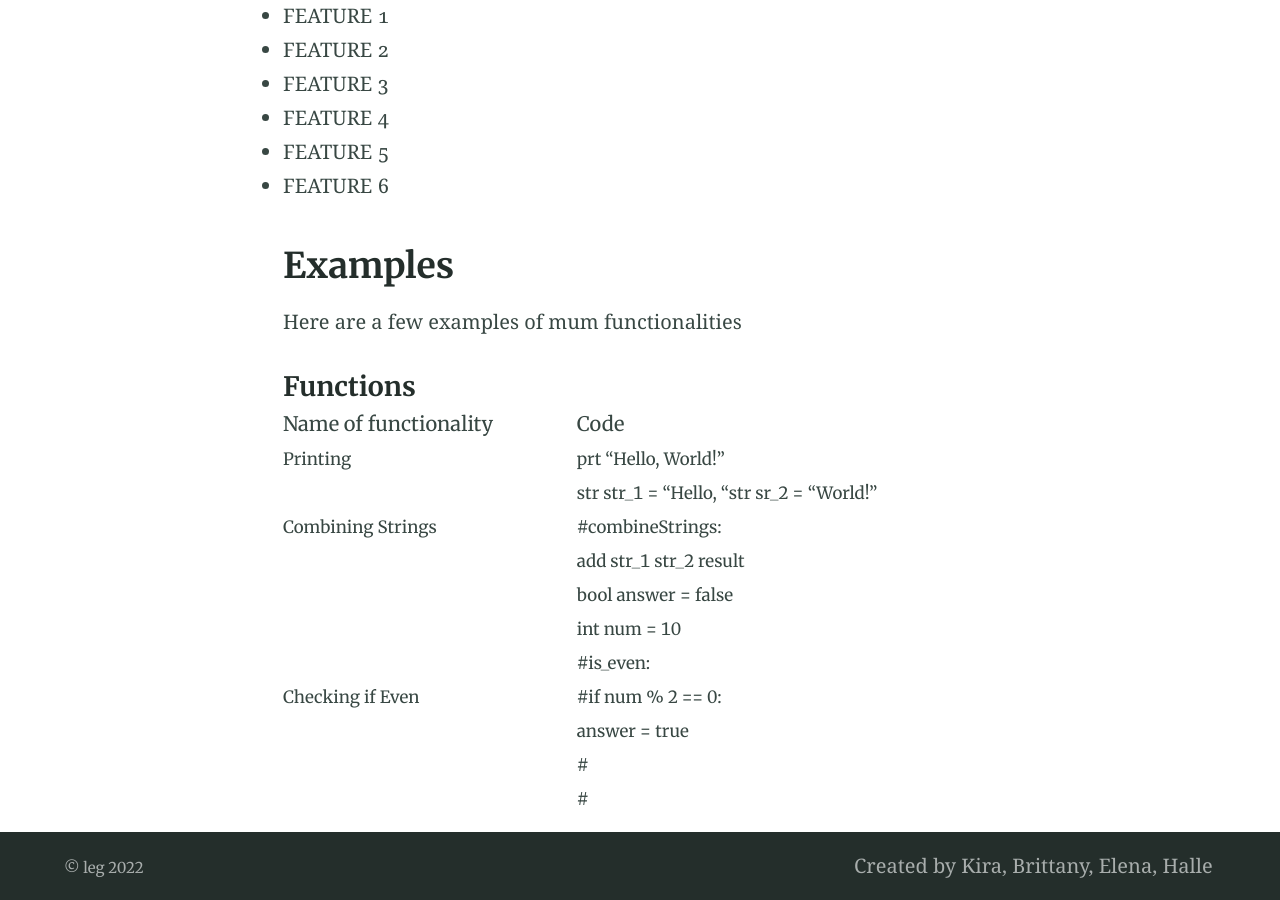
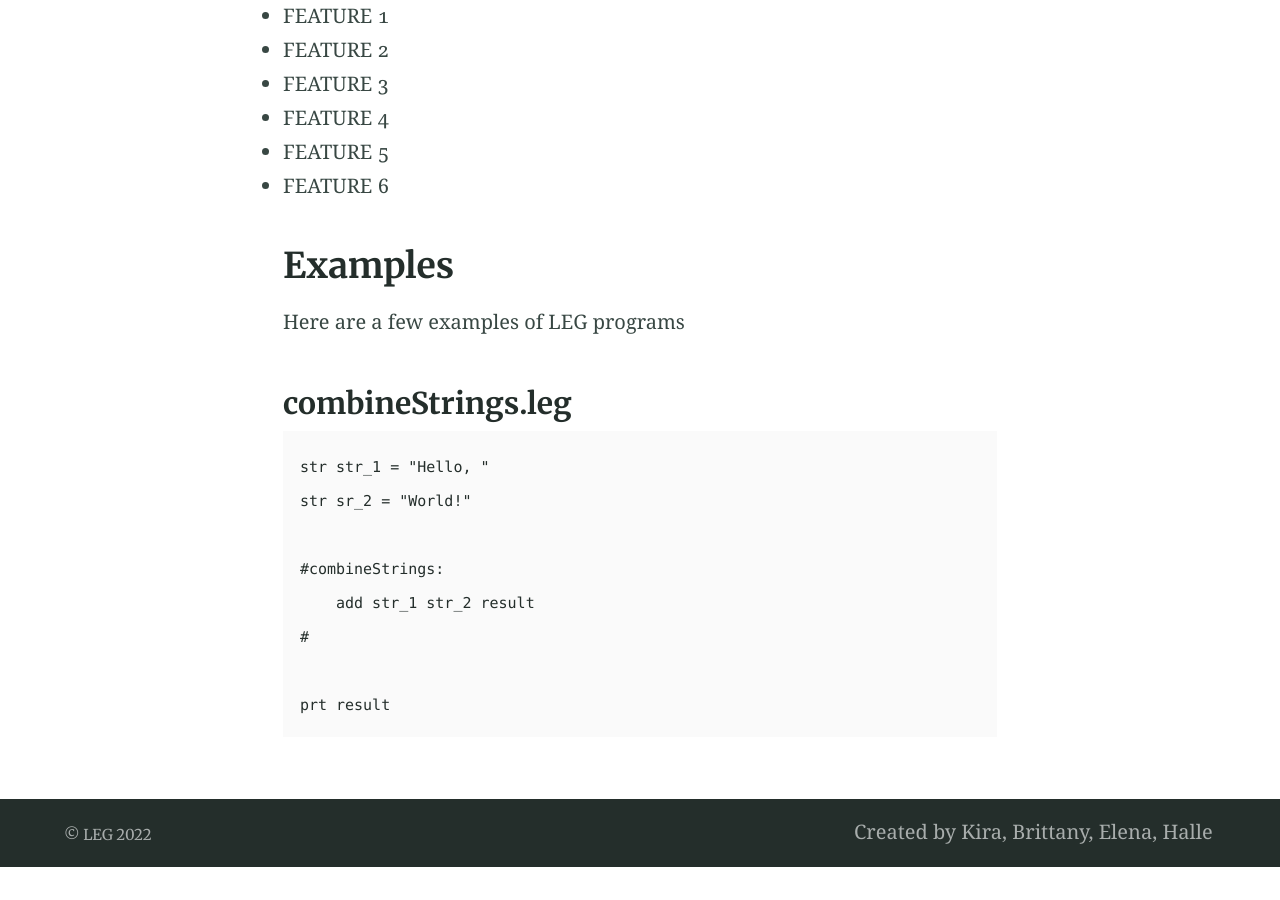
Before and after one commit to bsteenbergen/leg, a Jekyll site: the page built from index.md, in a window 1280 px wide and 900 px high, scrolled down 1172 px. Built offline with Jekyll 4.4.1, drawn with Linux system fonts in a browser that asks for light colours; after the commit the page ends 2039 px from its top, so only the background shows below that.

Commit message:
added example

````diff
--- a/_config.yml
+++ b/_config.yml
@@ -72,7 +72,7 @@ defaults:
 # 7. Site settings
 encoding: utf-8 # Make sure the encoding is right
 lang: en-GB # Set the site language
-title: "leg" # Site name or title, also used in jekyll-seo-tag
+title: "LEG" # Site name or title, also used in jekyll-seo-tag
 logo: "leg_logo_2.png" # Site logo, also used in jekyll-seo-tag
 description: "mum is a general purpose programming language intended for beginner to intermediate programmers"
 url: "https://bsteenbergen.github.io/mum/"
@@ -103,7 +103,7 @@ navigation_header:
     url: "https://bsteenbergen.github.io/mum/"
   - title: About us
     url: "https://elenasmartinez.github.io/mum-site/"
-  - title: Fork leg
+  - title: Fork LEG
     url: "https://bsteenbergen.github.io/mum/"
 
 navigation_footer:
--- a/index.md
+++ b/index.md
@@ -25,12 +25,17 @@ Intended to mimic the notorious ARMSim#, our language, LEG, is a blend of assemb
 
 ## Examples
 
-Here are a few examples of mum functionalities
+Here are a few examples of LEG programs
 
-#### Functions
+### combineStrings.leg
 
-| Name of functionality | Code                                                                                                |
-| --------------------- | --------------------------------------------------------------------------------------------------- |
-| Printing              | prt "Hello, World!"                                                                                 |
-| Combining Strings     | str str_1 = "Hello, "str sr_2 = "World!"<br>#combineStrings:<br>add str_1 str_2 result              |
-| Checking if Even      | bool answer = false<br>int num = 10<br>#is_even:<br> #if num % 2 == 0:<br> answer = true<br> #<br># |
+```
+str str_1 = "Hello, "
+str sr_2 = "World!"
+
+#combineStrings:
+    add str_1 str_2 result
+#
+
+prt result
+```
````
